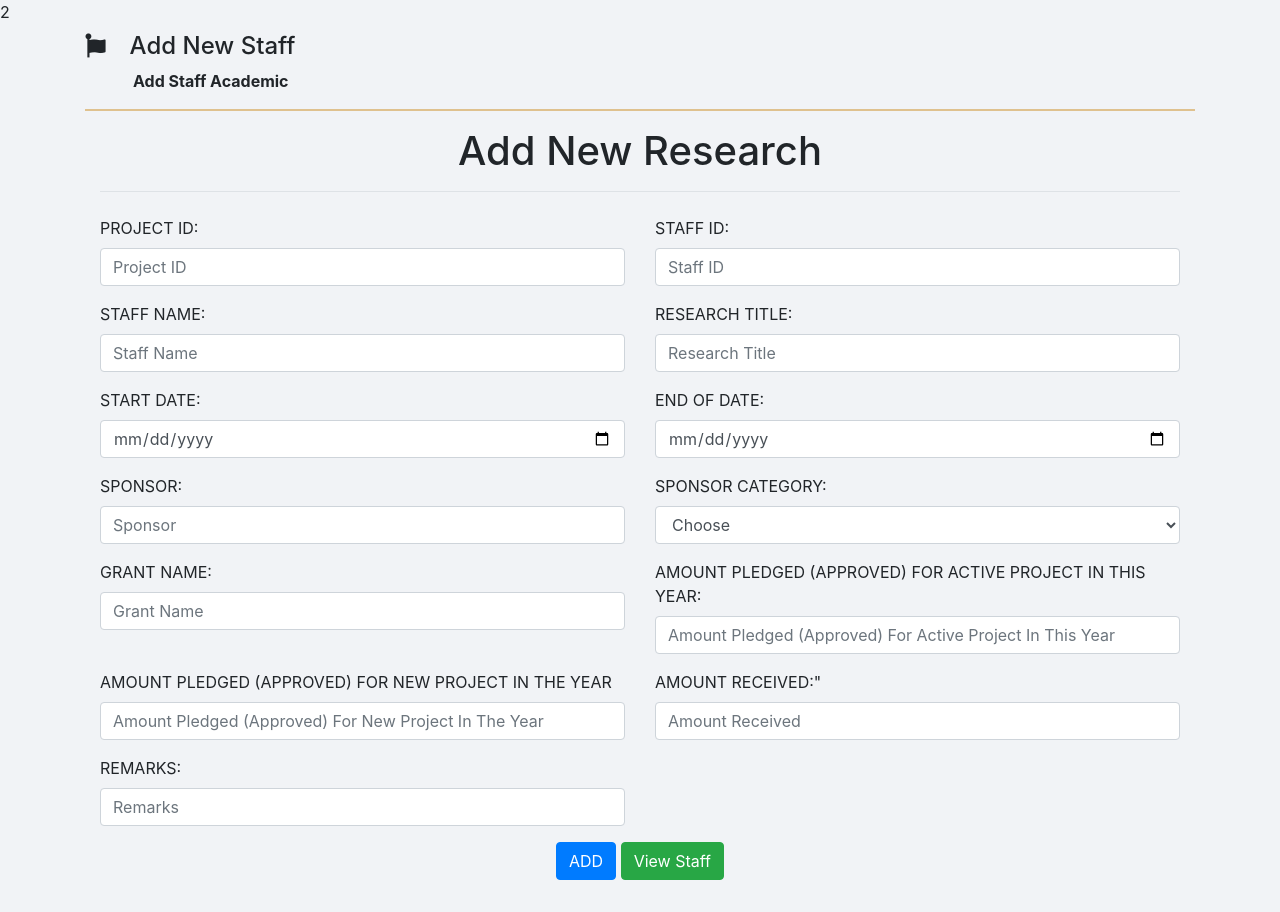
After one commit to queain27/KiasExpert, a PHP site: page /pages/sectionB/addResearch.php in a window 1280 px wide. The commit adds this page. Run offline with PHP 8.4, Linux system fonts and the light colour scheme; some libraries are stand-ins or nearby versions; some web fonts are replaced.

Commit message:
add page for research form and add button research at page criticalMass

```diff
--- /dev/null
+++ b/pages/SectionB/addResearch.php
@@ -0,0 +1,142 @@
+2<?php
+include "../examples/config.php";
+if(isset($_POST['submit'])) {
+  $project_id = $_POST['project_id'];
+   $staff_id = $_POST['staff_id'];
+   $staff_name = $_POST['staff_name'];
+   $research_title = $_POST['research_title'];
+   $start_date = $_POST['start_date'];
+   $end_date = $_POST['end_date'];
+   $sponsor = $_POST['sponsor'];
+   $sponsor_cat = $_POST['sponsor_cat'];
+   $grant_name = $_POST['grant_name'];
+   $amtpled_act = $_POST['amtpled_act'];
+   $amtpled_new = $_POST['amtpled_new'];
+   $amt_rec = $_POST['amt_rec'];
+   $remarks = $_POST['remarks'];
+
+   $sql = mysqli_query($conn, "INSERT INTO `research` ('project_id','staff_id','staff_name','research_title','start_date','end_date','sponsor','sponsor_cat','grant_name','amtpled_act','amtpled_new','amt_rec','remarks')");
+
+   if($sql) {
+       echo "<script>alert('New record successfully added');</script>";
+       echo "<script>document.location='Staff.php';</script>";
+   } else {
+       echo "<script>alert('Staff ID Already Exists');</script>";
+   }
+}
+?>
+
+<!DOCTYPE html>
+<html lang="en" dir="ltr">
+<head>
+  <meta charset="utf-8">
+  <title>Add New Research</title>
+  <link rel="stylesheet" href="../../bootstrap/css/bootstrap.min.css">
+  <script src="../../bootstrap/js/jquery.min.js"></script>
+  <script src="../../bootstrap/js/bootstrap.min.js"></script>
+  <link rel="stylesheet" href="https://use.fontawesome.com/releases/v5.3.1/css/all.css" integrity="sha384-mzrmE5qonljUremFsqc01SB46JvROS7bZs3IO2EmfFsd15uHvIt+Y8vEf7N7fWAU" crossorigin="anonymous">
+  <link rel="stylesheet" href="https://cdnjs.cloudflare.com/ajax/libs/font-awesome/4.7.0/css/font-awesome.min.css">
+  <link rel="stylesheet" href="../../css/navbar.css">
+  <link rel="shortcut icon" href="../../images/Logo2.png" type="image/x-icon">
+</head>
+<body>
+
+<div class="container-fluid">
+  <div class="container">
+    <?php
+    require "../header.php";
+    createHeader('fa fa-briefcase', 'Add New Staff', 'Add Staff Academic');
+    ?>
+    <div class="container">
+      <div class="row">
+        <div class="col-sm-12">
+          <h1 class="border-bottom text-center pb-3 mb-4">Add New Research </h1>
+        </div>
+      </div>
+      <form action="" method="post">
+        <div class="row">
+          <!--Project ID-->
+          <div class="col-md-6 mb-3">
+            <label class="form-label">PROJECT ID:</label>
+            <input type ="text"  class="form-control" name="project_id" placeholder="Project ID" required>
+</div>
+          <!--Staff ID-->
+          <div class="col-md-6 mb-3">
+            <label class="form-label">STAFF ID:</label>
+            <input type="text" class="form-control" name="staff_id" placeholder="Staff ID" required>
+          </div>
+          <!--Name-->
+          <div class="col-md-6 mb-3">
+            <label class="form-label">STAFF NAME:</label>
+            <input type="text" class="form-control" name="staff_name" placeholder="Staff Name" required>
+          </div>
+          <!--Grade-->
+          <div class="col-md-6 mb-3">
+            <label class="form-label">RESEARCH TITLE:</label>
+            <input type="text" class="form-control" name="research_title" placeholder="Research Title" required>
+          </div>
+          <!--Start Date-->
+          <div class="col-md-6 mb-3">
+            <label class="form-label">START DATE:</label>
+            <input type="date" class="form-control" name="start_date" required>
+          </div>
+          <!--End Of date -->
+          <div class="col-md-6 mb-3">
+            <label class="form-label">END OF DATE:</label>
+            <input type="date" class="form-control" name="end_date" required>
+          </div>
+          <!--Sponsor-->
+          <div class="col-md-6 mb-3">
+            <label class="form-label">SPONSOR:</label>
+            <input type="text" class="form-control" name="sponsor" placeholder="Sponsor" required>
+          </div>
+          <!--Sponsor Category -->
+          <div class="col-md-6 mb-3">
+            <label class="form-label">SPONSOR CATEGORY:</label>
+            <select class="form-control" name="sponsor_cat" required>
+              <option value="" disabled selected>Choose</option>
+              <option value="University">University</option>
+              <option value="National">National</option>
+              <option value="International">International</option>
+            </select>
+          </div>
+          <!--Academic Qualification-->
+          <div class="col-md-6 mb-3">
+            <label class="form-label">GRANT NAME:</label>
+            <input type="text" class="form-control" name="grant_name" placeholder="Grant Name" required>
+          </div>
+          <!--Professional Qualification-->
+          <div class="col-md-6 mb-3">
+            <label class="form-label">AMOUNT PLEDGED (APPROVED) FOR ACTIVE PROJECT IN THIS YEAR:</label>
+            <input type="text" class="form-control" name="amtpled_act" placeholder="Amount Pledged (Approved) For Active Project In This Year" required>
+         </div>
+          <!--Registratio Number-->
+          <div class="col-md-6 mb-3">
+            <label class="form-label">AMOUNT PLEDGED (APPROVED) FOR NEW PROJECT IN THE YEAR</label>
+            <input type="text" class="form-control" name="amtpled_new" placeholder="Amount Pledged (Approved) For New Project In The Year" required>
+          </div>
+
+          <!--Amount Received-->
+          <div class="col-md-6 mb-3">
+            <label class="form-label">AMOUNT RECEIVED:"</label>
+            <input type="text" class="form-control" name="amtrec" placeholder="Amount Received" required>
+          </div>
+
+          <!--Remarks-->
+          <div class="col-md-6 mb-3">
+            <label class="form-label">REMARKS:</label>
+            <input type="text" class="form-control" name="remarks" placeholder="Remarks" required>
+          </div>
+          <!--Button-->
+          <div class="col-md-12 mb-3 text-center">
+            <button type="submit" class="btn btn-primary" name="submit">ADD</button>
+            <a href="Staff.php" class="btn btn-success">View Staff</a>
+          </div>
+        </div>
+      </form>
+    </div>
+  </div>
+</div>
+
+</body>
+</html>
```
Also changed, not shown: pages/SectionB/CriticalMass.php (+65 -32 lines).
